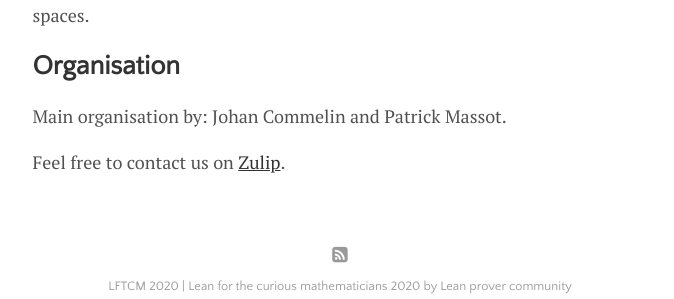
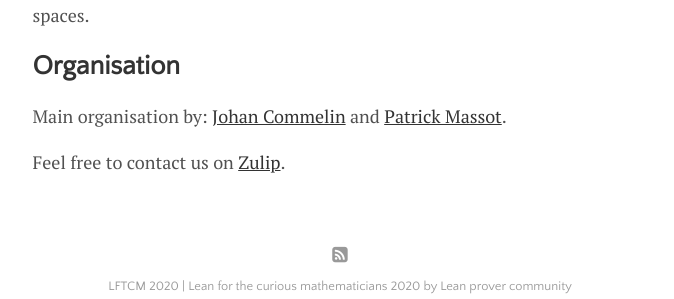
Before and after one commit to leanprover-community/lftcm2020, a Jekyll site: the page built from index.md, in a window 1280 px wide. Shown: the part 700-999 px from the top of the page, without its empty margins (300-974 px from the left). Built offline with Jekyll 4.4.1, drawn with Linux system fonts in a browser that asks for light colours; some of the changed lines change nothing that is shown.

Commit message:
Add links to personal homepages

```diff
--- a/index.md
+++ b/index.md
@@ -23,7 +23,9 @@ the cap-set problem, the definition of manifolds (with boundaries/corners/etc),
 and the definition of schemes and perfectoid spaces.
 
 ## Organisation
-Main organisation by: Johan Commelin and Patrick Massot.
+Main organisation by:
+[Johan Commelin](https://math.commelin.net) and
+[Patrick Massot](https://www.imo.universite-paris-saclay.fr/~pmassot/en/).
 
 Feel free to contact us on
 [Zulip](https://leanprover.zulipchat.com/#narrow/stream/238830-Lean-for.20the.20curious.20mathematician.202020).
```
